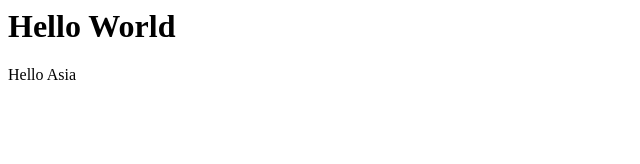
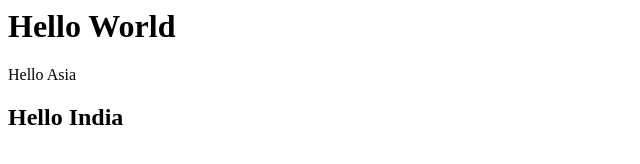
Before and after one commit to SudalaimuthuSenguttuvan/sample, a plain HTML site: page index.html in a window 1280 px wide. Shown: the whole page, without its empty margins (0-640 px from the left). Drawn offline with Linux system fonts and the light colour scheme.

Commit message:
Update index.html

```diff
--- a/index.html
+++ b/index.html
@@ -1,2 +1,3 @@
 <h1>Hello World</h1>
 <p>Hello Asia</p>
+<h2>Hello India</h2>
```
